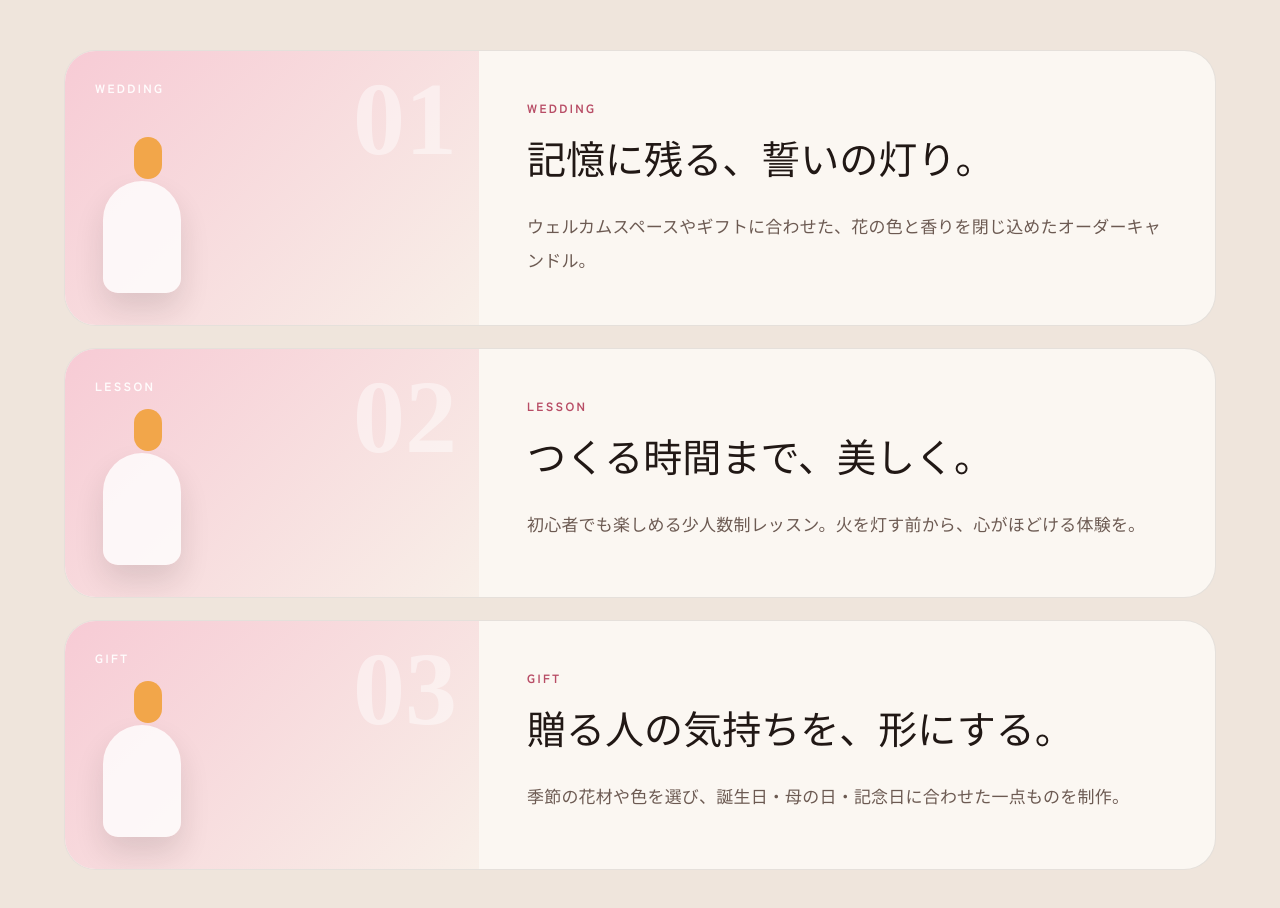
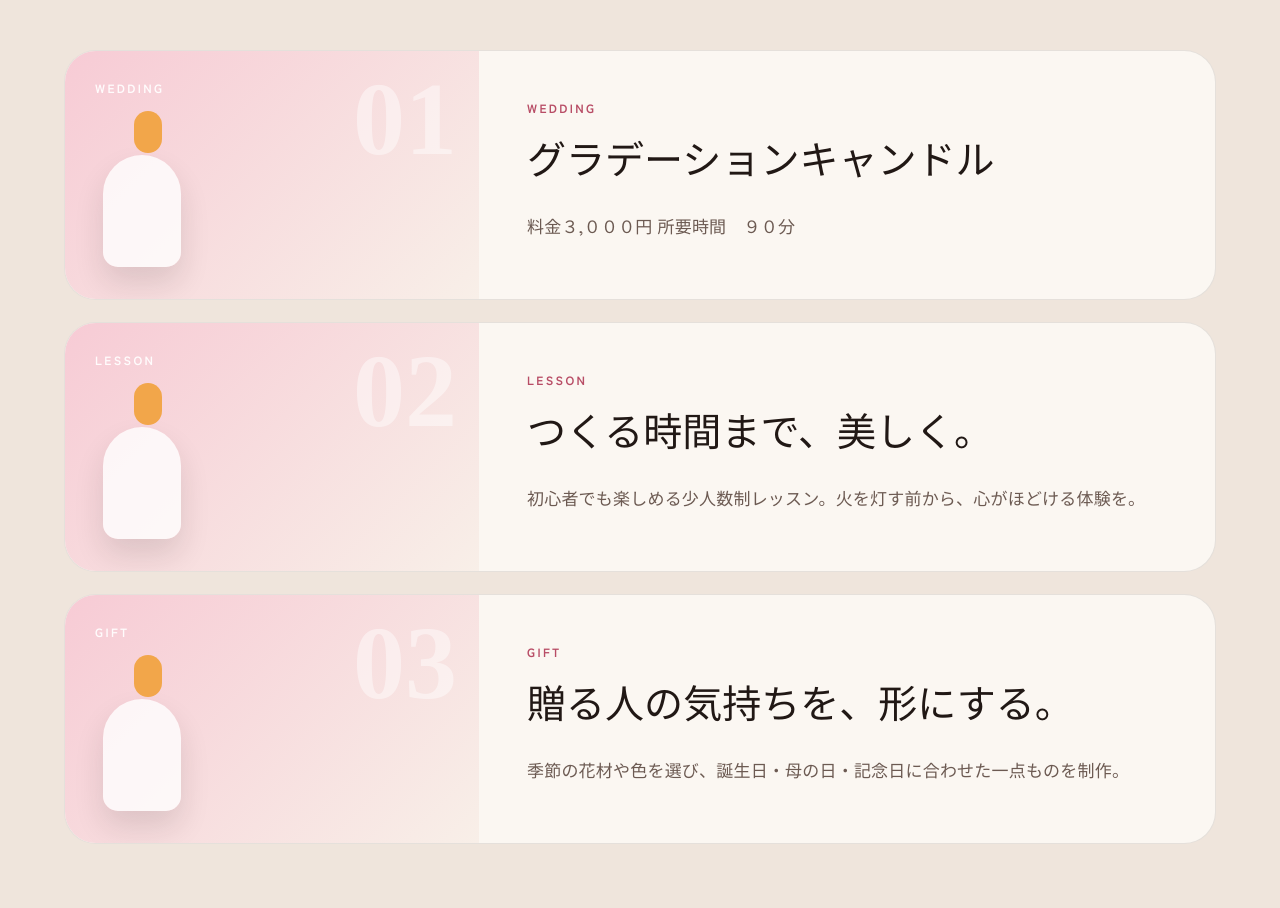
Before and after one commit to bschoice/sakura-candle-demo, a React (Vite) app: page / in a window 1280 px wide. Shown: the part 2440-3348 px from the top of the page. Built offline with nearby package versions, Linux system fonts and the light colour scheme.

Commit message:
Update first lesson item details

```diff
--- a/src/App.jsx
+++ b/src/App.jsx
@@ -1,5 +1,5 @@
 const works = [
-  { category: 'WEDDING', title: '記憶に残る、誓いの灯り。', text: 'ウェルカムスペースやギフトに合わせた、花の色と香りを閉じ込めたオーダーキャンドル。' },
+  { category: 'WEDDING', title: 'グラデーションキャンドル', text: '料金３,０００円\n所要時間　９０分' },
   { category: 'LESSON', title: 'つくる時間まで、美しく。', text: '初心者でも楽しめる少人数制レッスン。火を灯す前から、心がほどける体験を。' },
   { category: 'GIFT', title: '贈る人の気持ちを、形にする。', text: '季節の花材や色を選び、誕生日・母の日・記念日に合わせた一点ものを制作。' },
 ]
```
